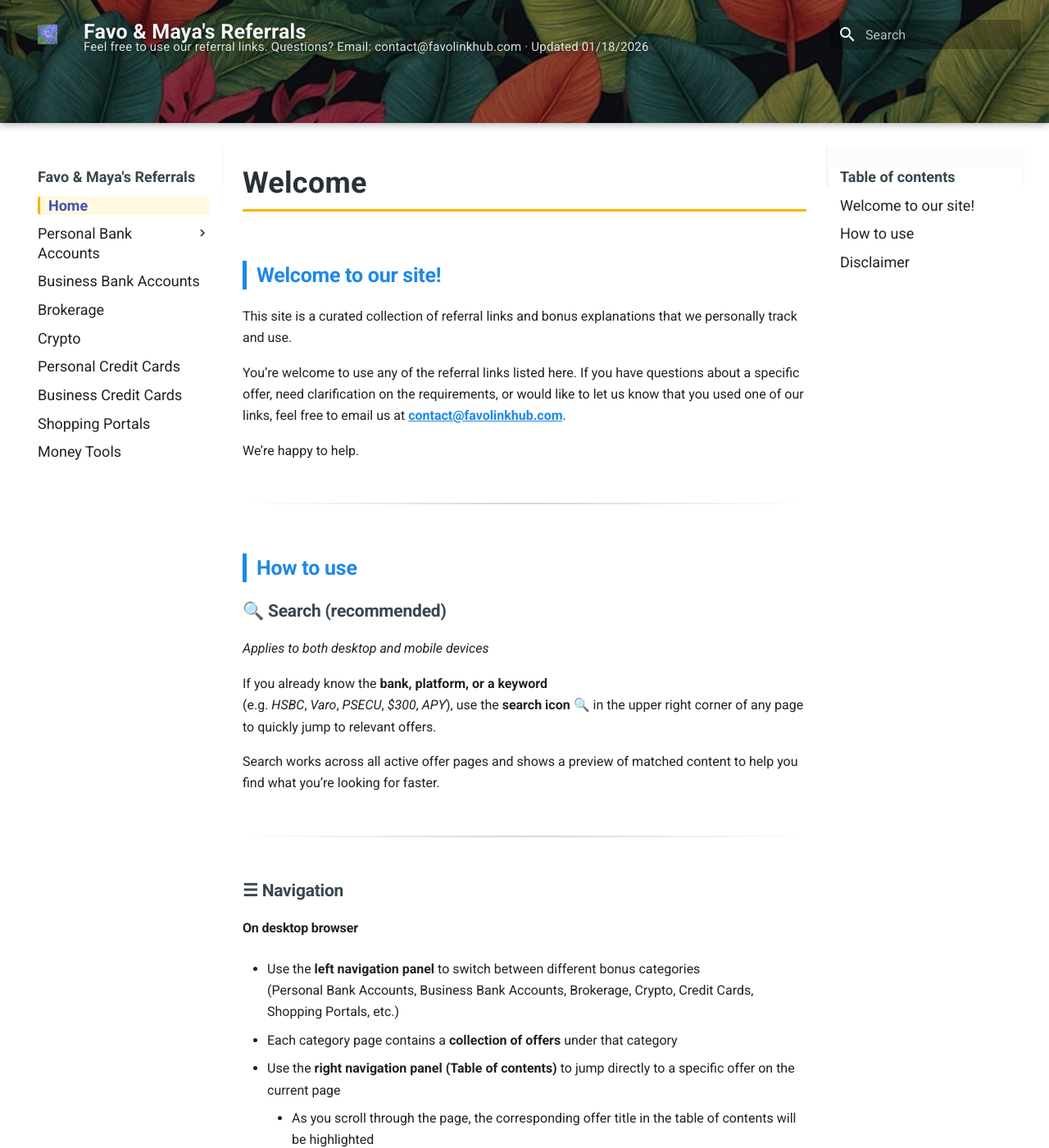
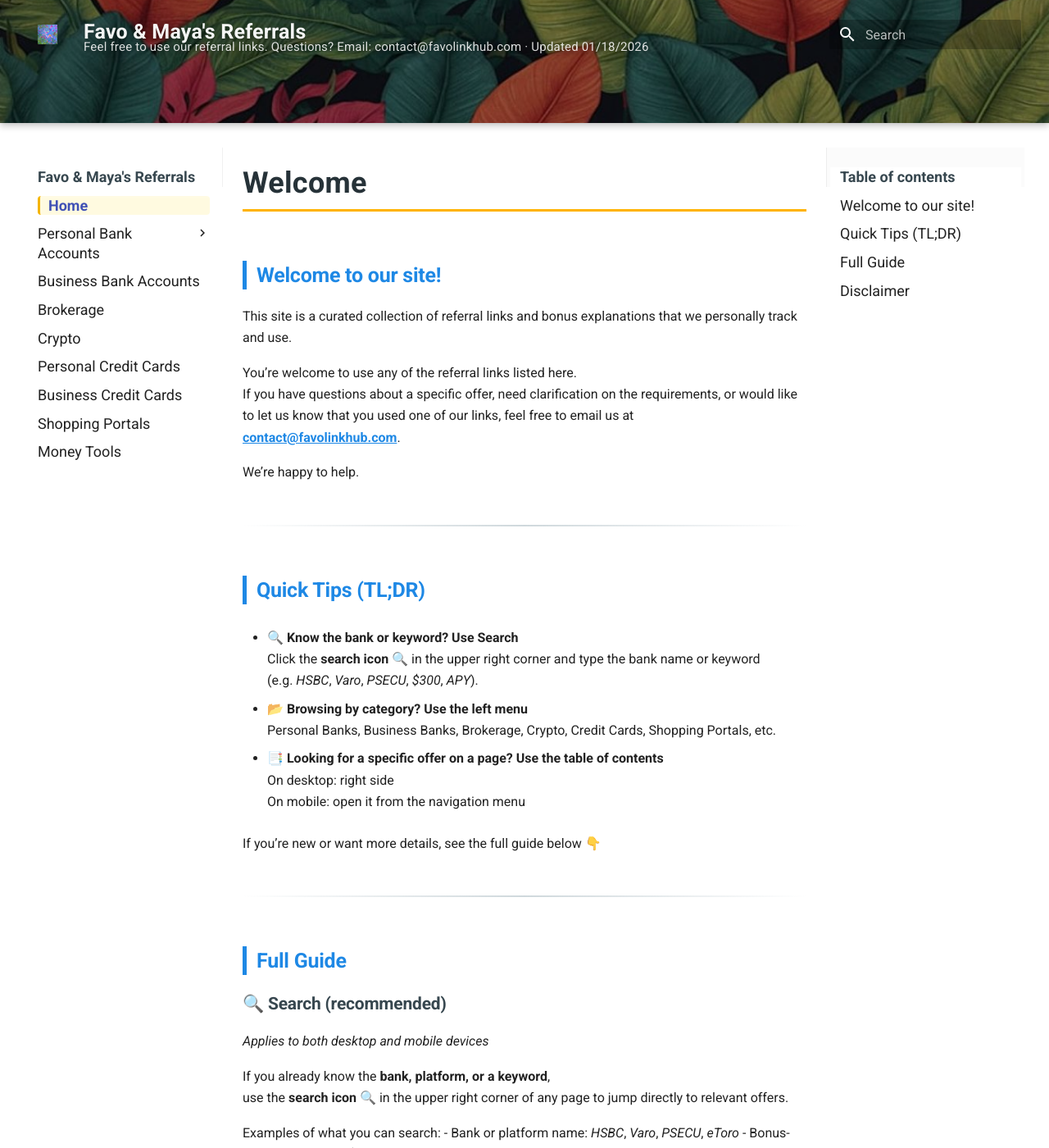
Before and after one commit to whispersofzephyr/favolinkhub-site, an MkDocs documentation site: the page built from docs/index.md, in a window 1280 px wide and 1400 px high. Shown: the whole window at 82% size. Built offline with MkDocs 1.6.1 and Material for MkDocs 9.7.7, drawn with Linux system fonts in a browser that asks for light colours; some of the changed text lies outside the part shown.

Commit message:
Update index.md

```diff
--- a/docs/index.md
+++ b/docs/index.md
@@ -3,22 +3,44 @@
 ## Welcome to our site!
 This site is a curated collection of referral links and bonus explanations that we personally track and use.
 
-You’re welcome to use any of the referral links listed here. If you have questions about a specific offer, need clarification on the requirements, or would like to let us know that you used one of our links, feel free to email us at [**contact@favolinkhub.com**](mailto:contact@favolinkhub.com).
+You’re welcome to use any of the referral links listed here.
+If you have questions about a specific offer, need clarification on the requirements, or would like to let us know that you used one of our links, feel free to email us at
+[**contact@favolinkhub.com**](mailto:contact@favolinkhub.com).
 
 We’re happy to help.
 
 ---
 
-## How to use
+## Quick Tips (TL;DR)
+
+- 🔍 **Know the bank or keyword? Use Search**
+  Click the **search icon 🔍** in the upper right corner and type the bank name or keyword
+  (e.g. *HSBC*, *Varo*, *PSECU*, *$300*, *APY*).
+
+- 📂 **Browsing by category? Use the left menu**
+  Personal Banks, Business Banks, Brokerage, Crypto, Credit Cards, Shopping Portals, etc.
+
+- 📑 **Looking for a specific offer on a page? Use the table of contents**
+  On desktop: right side
+  On mobile: open it from the navigation menu
+
+If you’re new or want more details, see the full guide below 👇
+
+---
+
+## Full Guide
 
 ### 🔍 Search (recommended)
 *Applies to both desktop and mobile devices*
 
-If you already know the **bank, platform, or a keyword**
-(e.g. *HSBC*, *Varo*, *PSECU*, *$300*, *APY*),
-use the **search icon 🔍** in the upper right corner of any page to quickly jump to relevant offers.
+If you already know the **bank, platform, or a keyword**,
+use the **search icon 🔍** in the upper right corner of any page to jump directly to relevant offers.
 
-Search works across all active offer pages and shows a preview of matched content to help you find what you’re looking for faster.
+Examples of what you can search:
+- Bank or platform name: *HSBC*, *Varo*, *PSECU*, *eToro*
+- Bonus-related keywords: *$300*, *APY*, *checking*, *referral*
+
+Search works across all **active offer pages** and shows a preview of matched content to help you quickly identify the right offer.
 
 ---
 
@@ -26,34 +48,31 @@ Search works across all active offer pages and shows a preview of matched conten
 
 #### On desktop browser
 
-- Use the **left navigation panel** to switch between different bonus categories
+- Use the **left navigation panel** to switch between bonus categories
   (Personal Bank Accounts, Business Bank Accounts, Brokerage, Crypto, Credit Cards, Shopping Portals, etc.)
 
 - Each category page contains a **collection of offers** under that category
 
 - Use the **right navigation panel (Table of contents)** to jump directly to a specific offer on the current page
+  - As you scroll the page, the corresponding offer title will be highlighted
+  - You can also scroll inside the table of contents if the list is long
 
-    - As you scroll through the page, the corresponding offer title in the table of contents will be highlighted
-    - You can also scroll within the table of contents itself if the list is long
-
-- Scroll the **main content area** to read full details of each offer
+- Scroll the **main content area** to read full offer details
 
 #### On mobile device
 
-- Tap the **☰ menu icon** on the upper left corner of any page to open the main navigation panel
+- Tap the **☰ menu icon** in the upper left corner of any page to open the main navigation panel
 
 - From the main navigation panel:
+  - Select a bonus category (Personal Bank Accounts, Business Bank Accounts, Brokerage, Crypto, Credit Cards, Shopping Portals, etc.)
+  - The currently selected category will be highlighted
 
-    - Select a bonus category (Personal Bank Accounts, Business Bank Accounts, Brokerage, Crypto, Credit Cards, Shopping Portals, etc.)
-    - The currently selected category will be highlighted
+- If the selected category page contains sub-navigation (offer list):
+  - Tap the **☰ icon** next to the highlighted category to open the **offer list (table of contents)**
+  - Scroll to see the full list if it exceeds screen height
+  - Tap an offer name to jump directly to its details
 
-- If a category page contains sub-navigation (offer list):
-
-    - Tap the **☰ icon** next to the highlighted category to open the **offer list (table of contents)** for that page
-    - Scroll to see the full list if it exceeds screen height
-    - Tap an offer name to jump directly to its details
-
-- Use the **<-- back arrow**  at the top of the navigation panel to return to the previous level
+- Use the **back arrow (←)** at the top of the navigation panel to return to the previous level
 
 - Scroll the page normally to read offer details
 
@@ -65,4 +84,5 @@ Offers, terms, and availability can change at any time.
 We do our best to keep everything up to date, but changes may occur.
 
 Always verify the most current terms directly with the bank or service before applying.
-If you’re unsure about an offer or want us to double-check something for you, feel free to email us at [**contact@favolinkhub.com**](mailto:contact@favolinkhub.com).   We’re happy to help.
+If you’re unsure about an offer or want us to double-check something for you, feel free to email us at
+[**contact@favolinkhub.com**](mailto:contact@favolinkhub.com).
```
